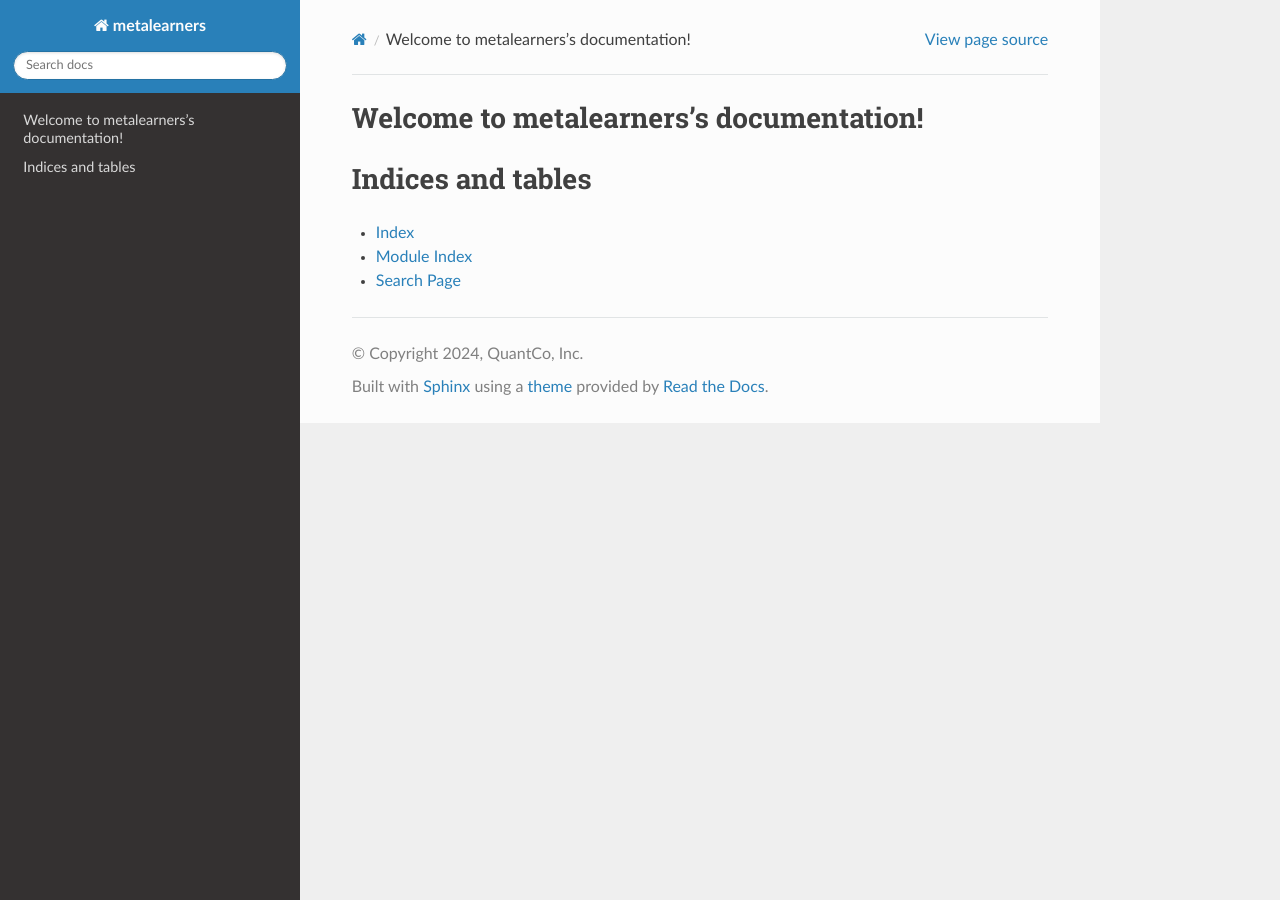
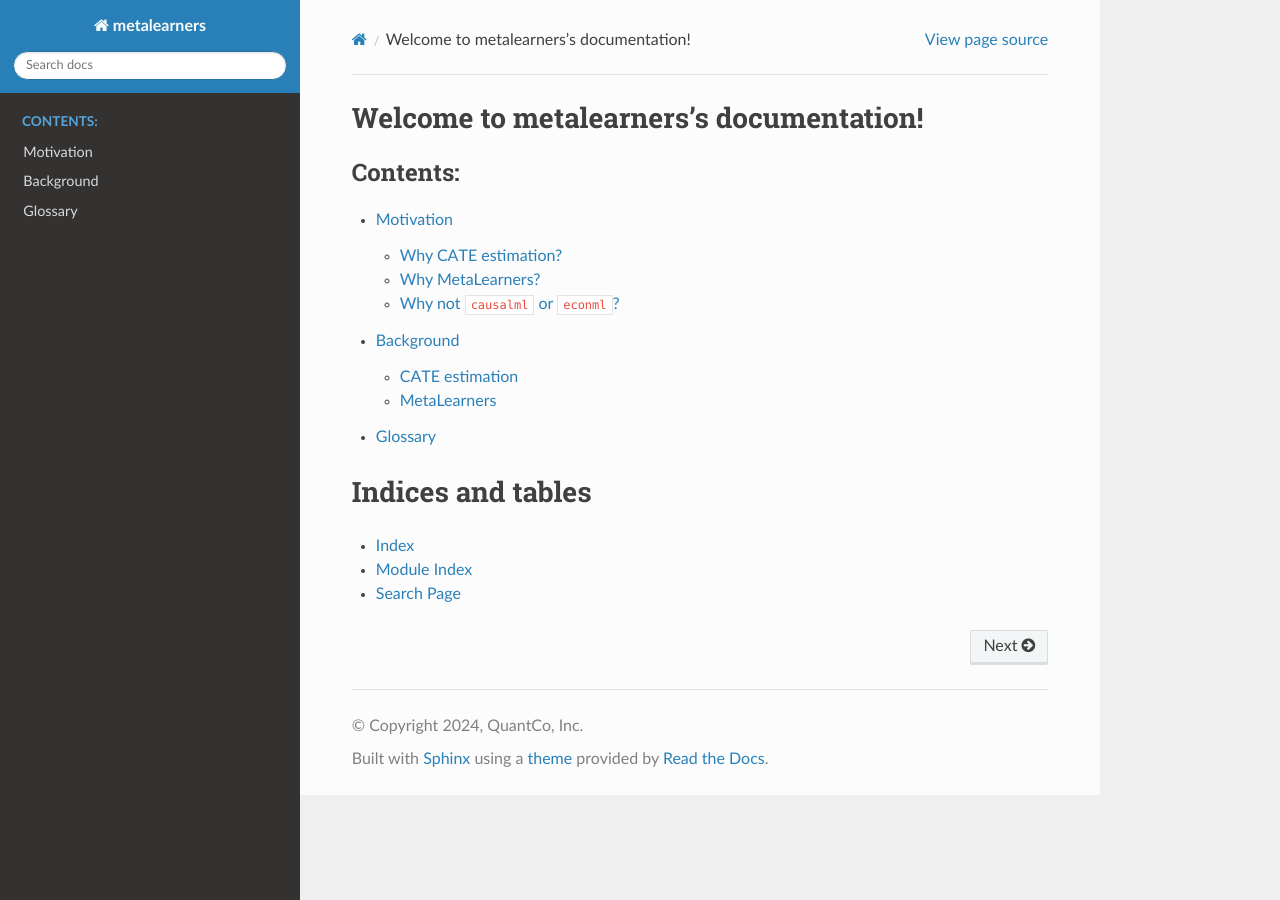
Before and after one commit to Quantco/metalearners, a Sphinx documentation site: the page built from docs/index.rst, in a window 1280 px wide. Built offline with Sphinx 7.4.7 and the Read the Docs theme 2.0.0, drawn with Linux system fonts in a browser that asks for light colours; pages that are not in the unit, such as notebooks, are missing from menus.

Commit message:
Set up structure of docs. (#10)

```diff
--- /dev/null
+++ b/docs/background.rst
@@ -0,0 +1,12 @@
+Background
+==========
+
+CATE estimation
+---------------
+
+TODO
+
+MetaLearners
+------------
+
+TODO
--- a/docs/index.rst
+++ b/docs/index.rst
@@ -5,7 +5,11 @@ Welcome to metalearners's documentation!
    :maxdepth: 2
    :caption: Contents:
 
+   Motivation <motivation.rst>
+   Background <background.rst>
+   Glossary <glossary.rst>
    API Reference <api/modules>
+   Change Log <changelog.rst>
 
 
 
--- /dev/null
+++ b/docs/motivation.rst
@@ -0,0 +1,19 @@
+Motivation
+==========
+
+Why CATE estimation?
+--------------------
+
+TODO.
+
+
+Why MetaLearners?
+-----------------
+
+TODO.
+
+
+Why not ``causalml`` or ``econml``?
+-----------------------------------
+
+TODO.
--- a/pyproject.toml
+++ b/pyproject.toml
@@ -75,3 +75,6 @@
 
 [tool.pytest.ini_options]
 addopts = "--import-mode=importlib --cov=metalearners --cov-report term-missing --color=yes"
+
+[tool.typos.default]
+extend-ignore-re = ["HTE"]
```
Also changed, not shown: docs/glossary.rst (added, +28 -0 lines).
